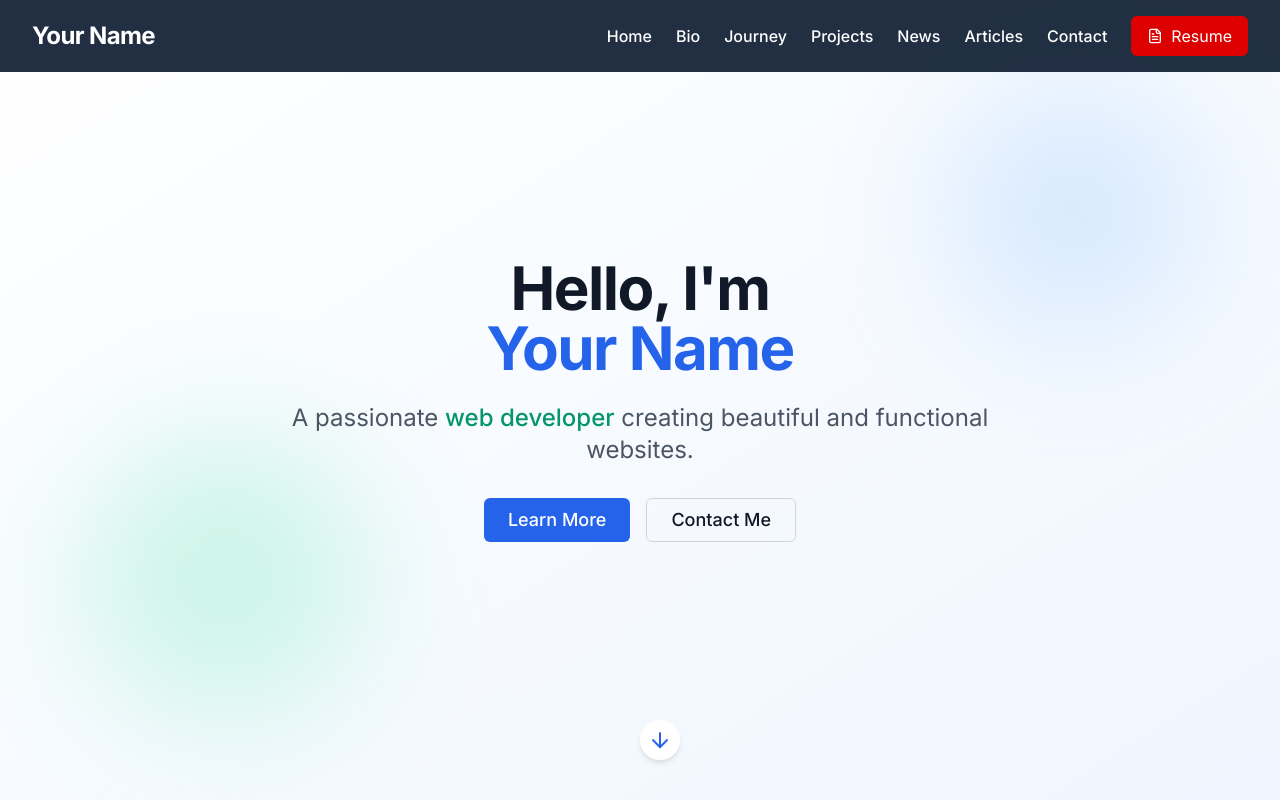
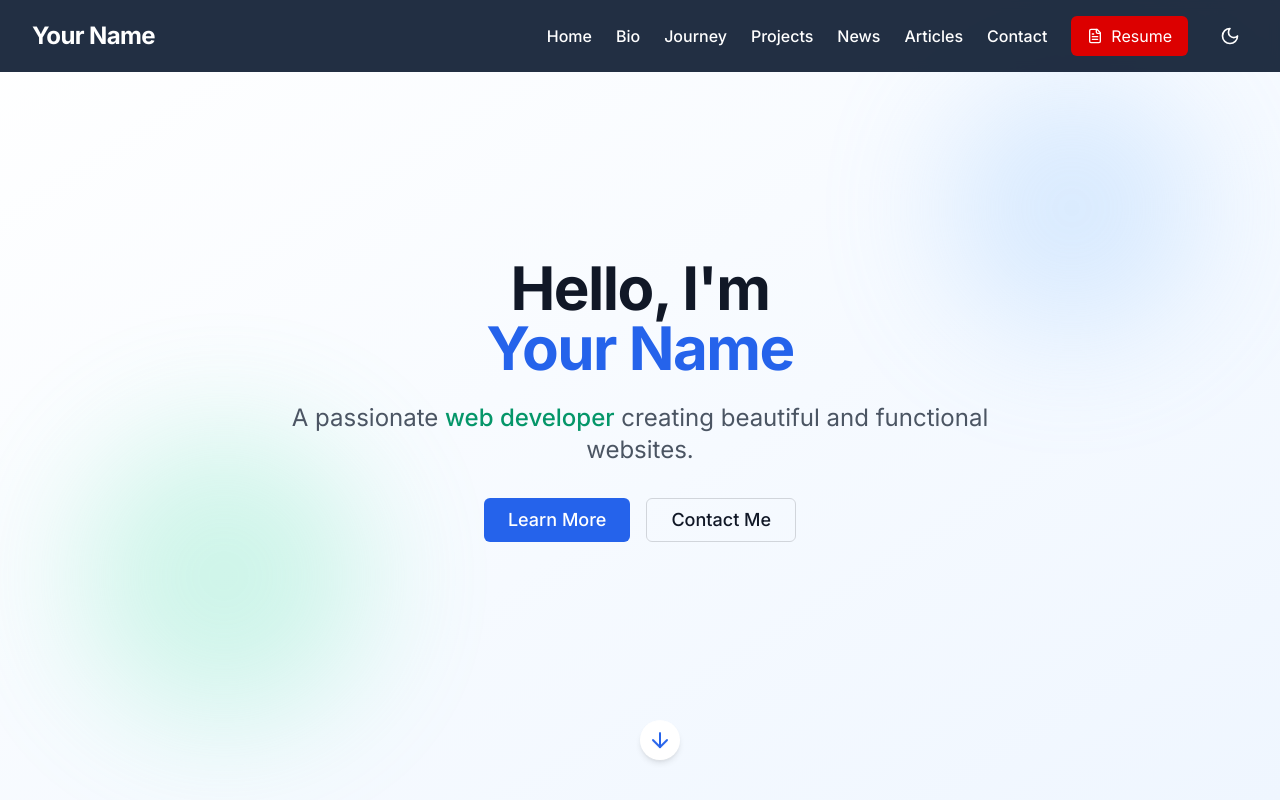
Before and after one commit to NiharDesai1591/website_bolt, a React (Vite) app: page / in a window 1280 px wide. Shown: the top 800 px of the page. Built offline with nearby package versions, Linux system fonts and the light colour scheme.

Commit message:
Implement theme toggle and update design

```diff
--- a/src/components/layout/Header.tsx
+++ b/src/components/layout/Header.tsx
@@ -1,5 +1,5 @@
 import React, { useState, useEffect } from 'react';
-import { Menu, X, FileText, Download } from 'lucide-react';
+import { Menu, X, FileText, Sun, Moon } from 'lucide-react';
 import Container from '../ui/Container';
 import { NavItem } from '../../types';
 import { useTheme } from '../../context/ThemeContext';
@@ -83,9 +83,31 @@ const Header: React.FC = () => {
               <FileText className="w-4 h-4 mr-2" />
               Resume
             </button>
+            <button
+              onClick={toggleTheme}
+              className="p-2 text-white hover:text-ferrari transition-colors"
+              aria-label={`Switch to ${theme === 'light' ? 'dark' : 'light'} mode`}
+            >
+              {theme === 'light' ? (
+                <Moon className="w-5 h-5" />
+              ) : (
+                <Sun className="w-5 h-5" />
+              )}
+            </button>
           </nav>
 
           <div className="flex items-center md:hidden">
+            <button
+              onClick={toggleTheme}
+              className="p-2 text-white hover:text-ferrari transition-colors mr-2"
+              aria-label={`Switch to ${theme === 'light' ? 'dark' : 'light'} mode`}
+            >
+              {theme === 'light' ? (
+                <Moon className="w-5 h-5" />
+              ) : (
+                <Sun className="w-5 h-5" />
+              )}
+            </button>
             <button
               onClick={handleResumeDownload}
               className="mr-4 p-2 text-ferrari hover:text-ferrari-light transition-colors"
--- a/src/context/ThemeContext.tsx
+++ b/src/context/ThemeContext.tsx
@@ -17,13 +17,6 @@ export const useTheme = () => useContext(ThemeContext);
 export const ThemeProvider: React.FC<{ children: React.ReactNode }> = ({ children }) => {
   const [theme, setTheme] = useState<Theme>('light');
 
-  const toggleTheme = () => {
-    const newTheme = theme === 'light' ? 'dark' : 'light';
-    setTheme(newTheme);
-    localStorage.setItem('theme', newTheme);
-    updateDocumentClass(newTheme);
-  };
-
   useEffect(() => {
     // Get saved theme from localStorage or use system preference
     const savedTheme = localStorage.getItem('theme') as Theme | null;
@@ -32,7 +25,27 @@ export const ThemeProvider: React.FC<{ children: React.ReactNode }> = ({ childre
 
     setTheme(initialTheme);
     updateDocumentClass(initialTheme);
+
+    // Listen for system theme changes
+    const mediaQuery = window.matchMedia('(prefers-color-scheme: dark)');
+    const handleChange = (e: MediaQueryListEvent) => {
+      if (!localStorage.getItem('theme')) {
+        const newTheme = e.matches ? 'dark' : 'light';
+        setTheme(newTheme);
+        updateDocumentClass(newTheme);
+      }
+    };
+
+    mediaQuery.addEventListener('change', handleChange);
+    return () => mediaQuery.removeEventListener('change', handleChange);
   }, []);
+
+  const toggleTheme = () => {
+    const newTheme = theme === 'light' ? 'dark' : 'light';
+    setTheme(newTheme);
+    localStorage.setItem('theme', newTheme);
+    updateDocumentClass(newTheme);
+  };
 
   const updateDocumentClass = (theme: Theme) => {
     if (theme === 'dark') {
```
